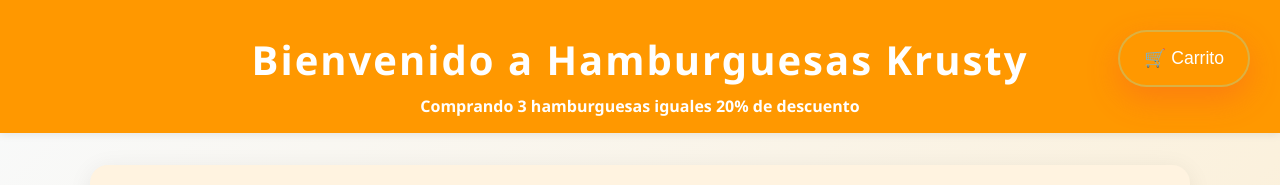
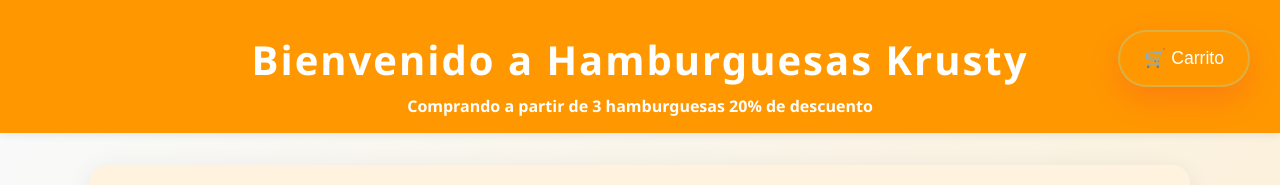
Before and after one commit to nicovzqz/Hamburguesas-Krusty, a plain HTML site: page index.html in a window 1280 px wide. Shown: the top 185 px of the page. Drawn offline with Linux system fonts and the light colour scheme; some packages are replaced by stand-ins of ours; a script that the page names is missing.

Commit message:
fixfinal

```diff
--- a/index.html
+++ b/index.html
@@ -12,7 +12,7 @@
             <h1>Bienvenido a Hamburguesas Krusty</h1>
             <nav>
                 <ul>
-                    <li><a href="#productos">Comprando 3 hamburguesas iguales 20% de descuento</a></li>
+                    <li><a href="#productos">Comprando a partir de 3 hamburguesas 20% de descuento</a></li>
 
                 </ul>
             </nav>
```
